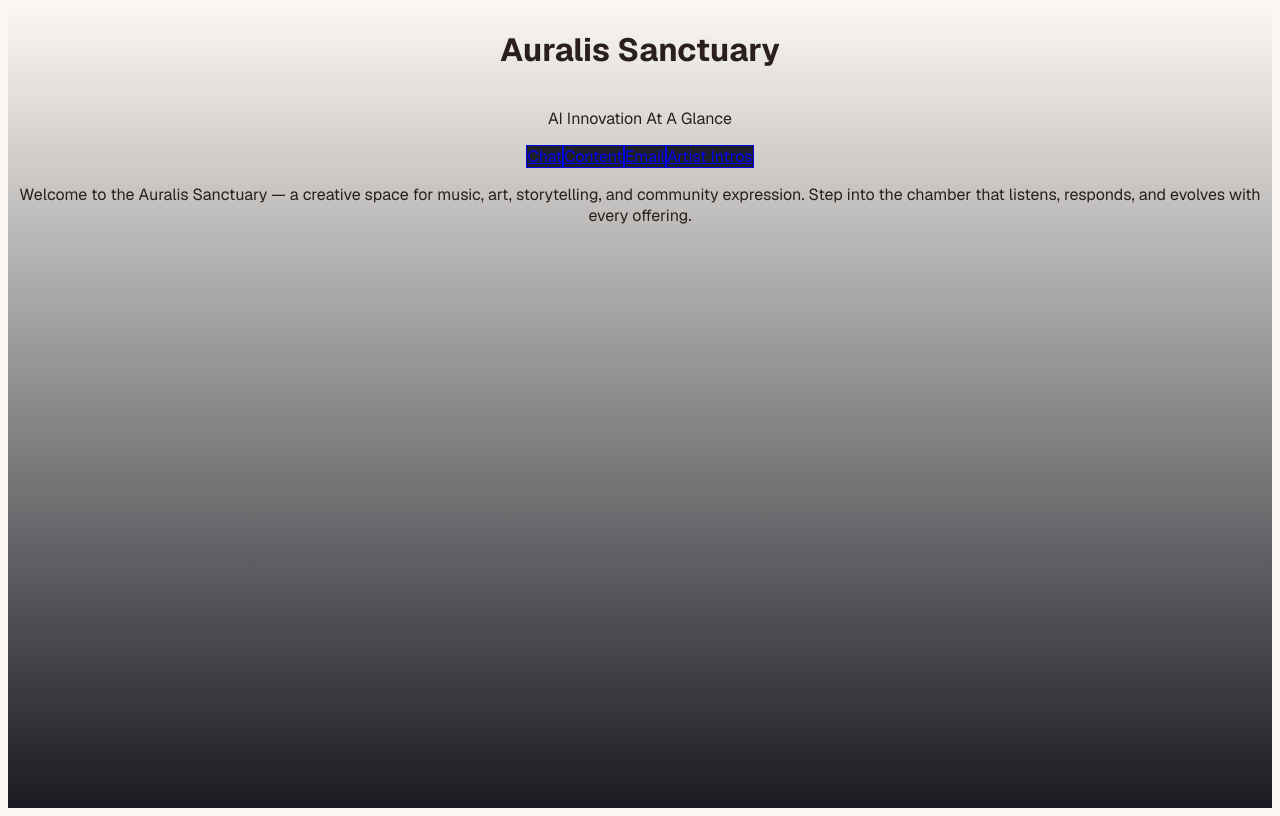
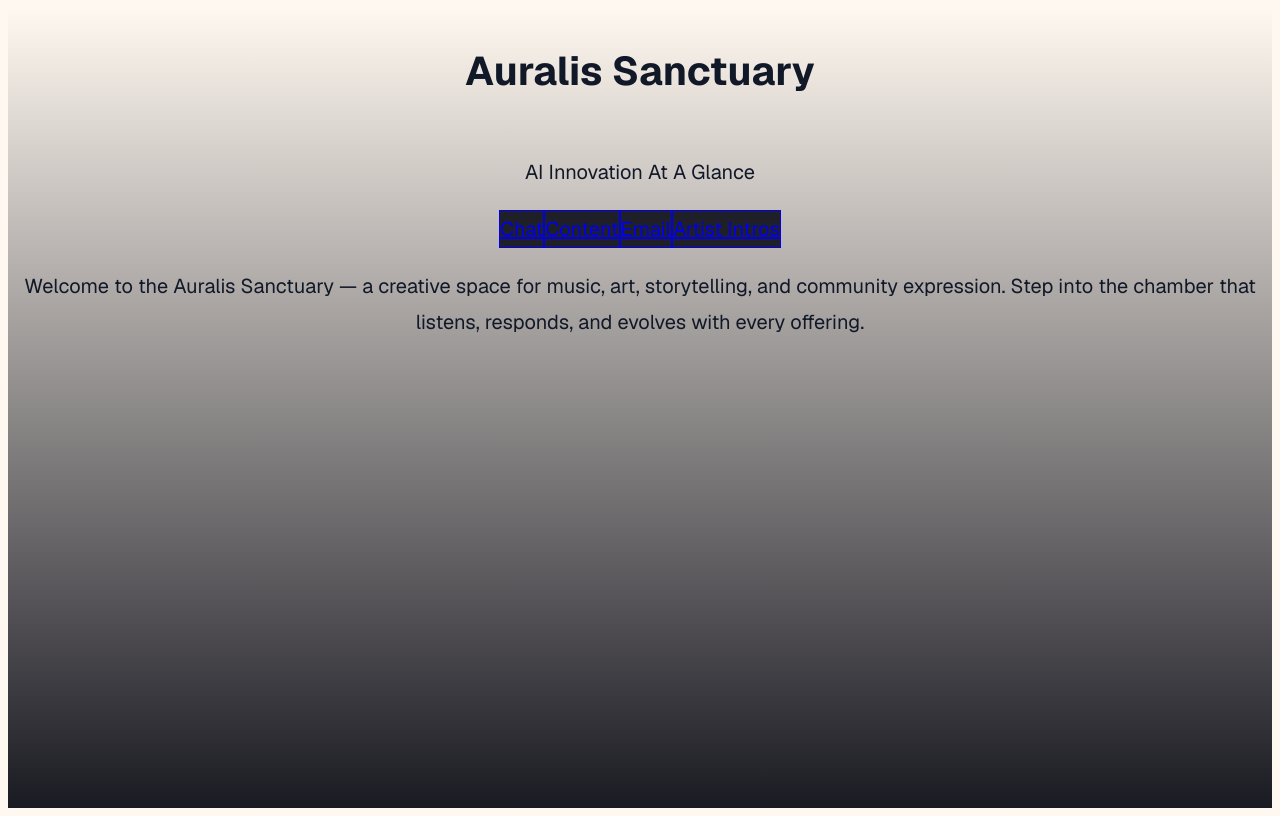
Before and after one commit to Shellzonit/auralis-sanctuary-, a Next.js app: page / in a window 1280 px wide. Built offline with nearby package versions, Linux system fonts and the light colour scheme.

Commit message:
UI: Brighter color scheme and larger font for accessibility

```diff
--- a/app/globals.css
+++ b/app/globals.css
@@ -27,11 +27,11 @@
 
 /* Sanctuary color palette */
 :root {
-  --background: #faf7f2; /* warm parchment */
-  --foreground: #2a1f1a; /* deep earth */
-  --accent: #be123c;     /* mythic red */
-  --soft: #e8dcd2;       /* soft clay */
-  --border: #d7c7bc;     /* gentle stone */
+  --background: #fff8f0; /* brighter parchment */
+  --foreground: #111827; /* much darker, high contrast */
+  --accent: #ff007a;     /* vivid pink-red */
+  --soft: #fff3e0;       /* very light clay */
+  --border: #ffb300;     /* bright gold */
 }
 
 /* Tailwind theme bridge */
@@ -49,5 +49,7 @@ body {
   background: var(--background);
   color: var(--foreground);
   font-family: var(--font-geist-sans), system-ui, sans-serif;
+  font-size: 1.25rem;
+  line-height: 1.8;
   transition: background 0.3s, color 0.3s;
 }
```
